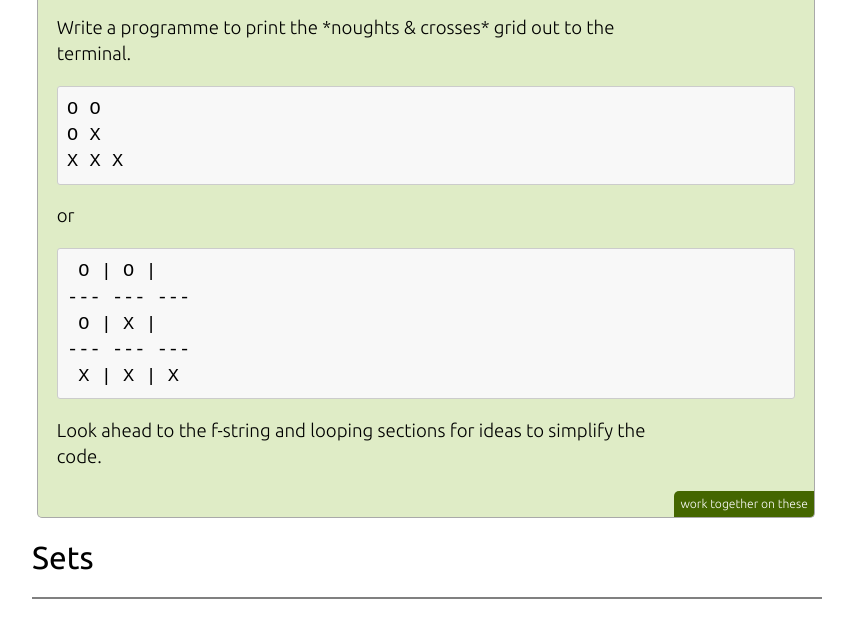
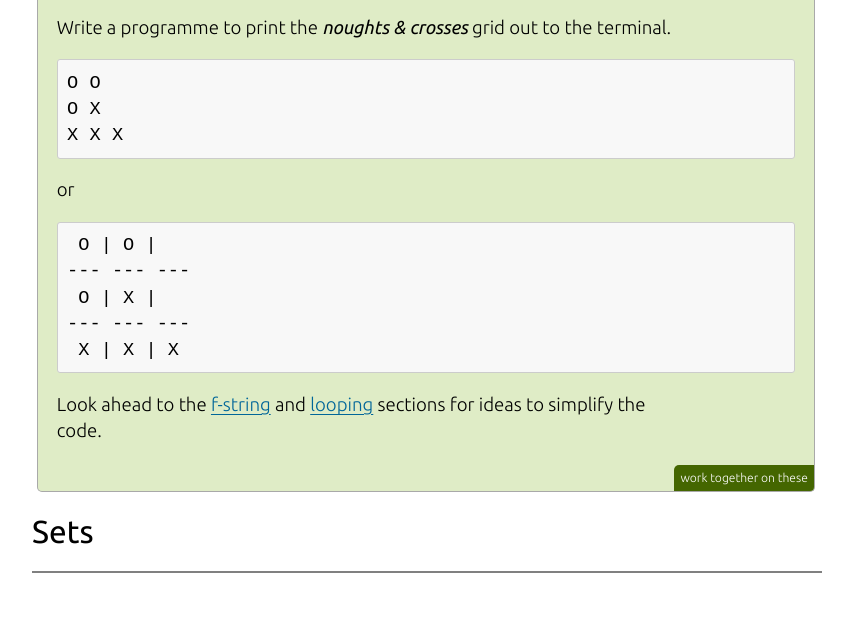
Before and after one commit to GAMR1520/GAMR1520, a Jekyll site: the page built from lab-1.2.md, in a window 1280 px wide and 900 px high, scrolled down 15383 px, cut to the strip 243-881 px from the top of the window. Shown: the whole strip, without its empty margins (213-1066 px from the left). Built offline with Jekyll 4.4.1, drawn with Linux system fonts in a browser that asks for light colours; nearby versions of some CDN libraries; our own code applies the rules of GitHub Pages for plain Markdown files; some of the changed lines change nothing that is shown.

Commit message:
lab 1.2: proper HTML formatting and add links

```diff
--- a/lab-1.2.md
+++ b/lab-1.2.md
@@ -557,7 +557,7 @@ For dictionaries, the `in` (and `not in`) operator will check to see if the requ
 <blockquote class="challenge">
     <header>Output the grid to the terminal</header>
     <p>
-        Write a programme to print the *noughts & crosses* grid out to the terminal.
+        Write a programme to print the <em>noughts & crosses</em> grid out to the terminal.
     </p>
     <pre>O O
 O X
@@ -570,7 +570,11 @@ X X X </pre>
  X | X | X </pre>
 
  <p>
-    Look ahead to the f-string and looping sections for ideas to simplify the code.
+    Look ahead to the
+    <a href="#f-strings">f-string</a>
+    and
+    <a href="#iterables-and-looping">looping</a>
+    sections for ideas to simplify the code.
  </p>
 </blockquote>
 
```
